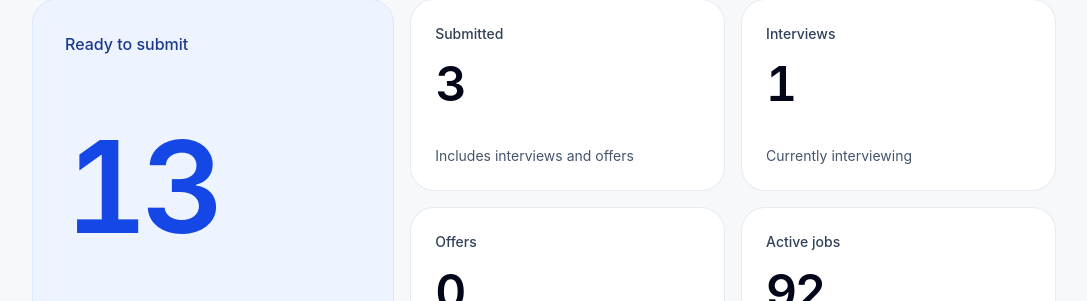
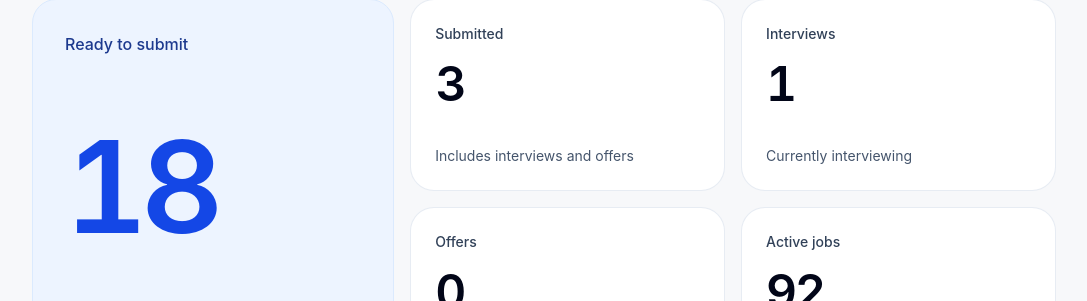
Before and after one commit to micksems/ai-portfolio, a Next.js app: page /job-search in a window 1280 px wide. Shown: the part 253-554 px from the top of the page, without its empty margins (96-1183 px from the left). Built offline with nearby package versions, Linux system fonts and the light colour scheme.

Commit message:
Sync September 12 ready-to-submit resumes

```diff
--- a/src/data/jobSearchData.js
+++ b/src/data/jobSearchData.js
@@ -100,11 +100,11 @@ export const jobSearchData = {
     { company: "Judi Health", status: "Found" },
     { company: "Northmarq", status: "Found" },
     { company: "Ramp", status: "Found" },
-    { company: "DoorDash", status: "Found" },
-    { company: "Bank of America", status: "Found" },
-    { company: "DoorDash", status: "Found" },
-    { company: "DoorDash", status: "Found" },
-    { company: "Clasp", status: "Found" }
+    { company: "DoorDash", status: "Ready to Submit" },
+    { company: "Bank of America", status: "Ready to Submit" },
+    { company: "DoorDash", status: "Ready to Submit" },
+    { company: "DoorDash", status: "Ready to Submit" },
+    { company: "Clasp", status: "Ready to Submit" }
   ],
   outreach: [
     {
@@ -123,6 +123,7 @@ export const jobSearchData = {
     }
   ],
   activityHistory: [
+    { at: "2026-09-12T13:00:00.000Z", action: "Prepared and saved five job-specific resume PDFs to Google Drive and advanced all five September 12 roles to Ready to Submit." },
     { at: "2026-09-12T13:00:00.000Z", action: "Daily search added five active roles: DoorDash Associate Marketplace Strategy & Operations, Bank of America Client Quantitative Analyst I, DoorDash Associate New Verticals Pharmacy Strategy & Operations, DoorDash Senior Associate New Verticals Fulfilment Strategy & Operations, and Clasp Operations Associate." },
     { at: "2026-09-11T13:00:00.000Z", action: "Daily search added five active roles: Ramp Product Operations Specialist Customer Setup, Qualitate Research Analyst Generalist, Judi Health Analyst Client Experience & Optimization, Northmarq Data Business Analyst, and Ramp Product Operations Specialist Juno." },
     { at: "2026-09-11T11:51:00.000Z", action: "Added Gartner Business Analyst, Marketing Analytics as Interview after recruiter Nick Jordan requested a virtual call and resume; outreach marked Replied and Monday September 14 at 9:30 AM ET call recorded." },
```
